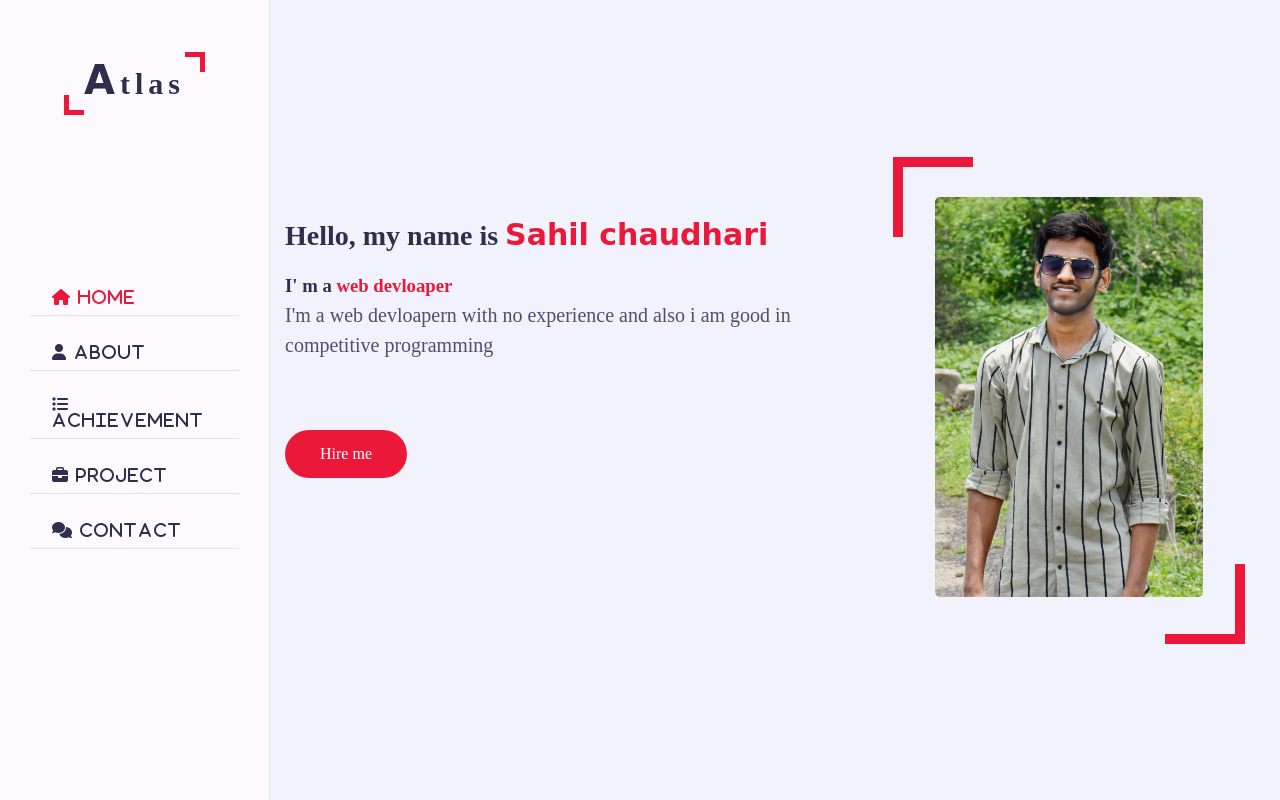
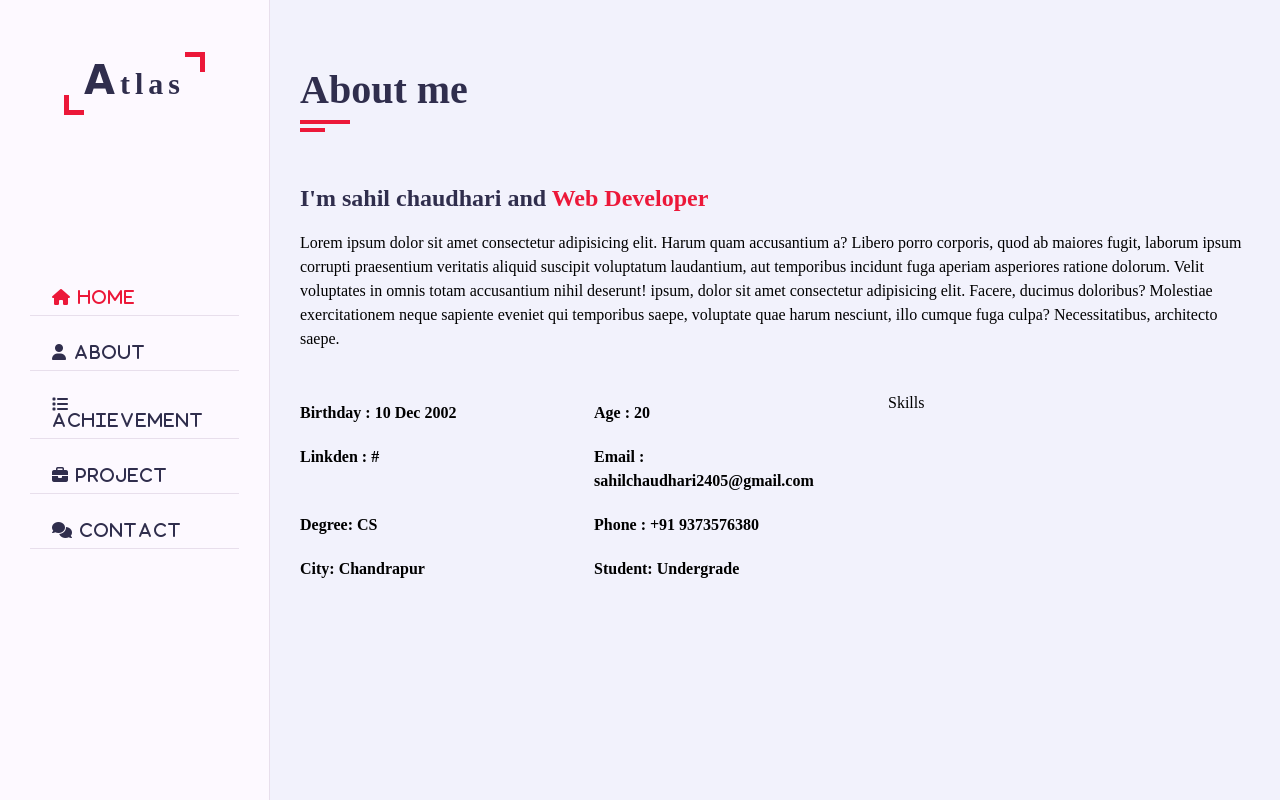
Before and after one commit to sahilchaudhari2405/portfolio, a plain HTML site: page index.html in a window 1280 px wide. Drawn offline with Linux system fonts and the light colour scheme; a web font is replaced by a local one.

Commit message:
adding personal info at about page

```diff
--- a/css/style.css
+++ b/css/style.css
@@ -22,6 +22,9 @@ list-style: none;
     opacity: 1;
 
 }
+.hidden{
+    display: none !important;
+}
 .main-content {
     padding-left: 270px;
 }
@@ -45,6 +48,40 @@ list-style: none;
     max-width:1100px;
     width: 100%;
     margin: auto;
+}
+.section .container{
+    padding-top: 60px;
+    padding-bottom: 70px;
+}
+.section-title{
+    flex: 0 0 100%;
+    max-width:100%;
+    margin-bottom: 60px;
+}
+.section-title h2{
+    font-size: 40px;
+    color: var(--text-black-900);
+    font-weight: 700;
+    position: relative;
+}
+.section-title h2::before{
+    content: '';
+    height: 4px;
+    width: 50px;
+    background-color: var(--skin-color);
+    position: absolute;
+    top:100%;
+    left: 0;
+}
+.section-title h2::after{
+    content: '';
+    height: 4px;
+    width: 25px;
+    background-color: var(--skin-color);
+    position: absolute;
+    top:100%;
+    left: 0;
+    margin-top: 8px;
 }
 .row{
     display: flex;
@@ -252,3 +289,45 @@ h3.my-professiom{
    margin: auto;
    border-radius: 5px;
 }
+/* About*/
+.about .about-content{
+    flex: 0 0 100%;
+    max-width: 100%;
+}
+.about .about-content .about-text{
+    flex: 0 0 100%;
+    max-width: 100%;
+}
+.about .about-content .about-text h3{
+    font-size: 24px;
+    margin-bottom: 15px;
+    font-weight: 700;
+    color:var(--text-black-900);
+}
+.about .about-content .about-text h3 span{
+    color:var(--skin-color);
+}
+.about .about-content .about-text h3 p{
+    font-size: 16px;
+    line-height: 25px;
+    color: var(--text-black-700);
+}
+.about .about-content .personal-info{
+    flex: 0 0 60%;
+    max-width: 60%;
+    margin-top: 40px;
+}
+.about .about-content .personal-info .info-item{
+    flex: 0 0 50%;
+    max-width: 50%;
+}
+.about .about-content .personal-info .info-item p{
+    font-weight: 600;
+    padding: 10px 0;
+    font-size: 16px;
+}
+.about .about-content .skills{
+    flex: 0 0 40%;
+    max-width: 40%;
+    margin-top: 40px;
+}
--- a/index.html
+++ b/index.html
@@ -1,16 +1,20 @@
 <!DOCTYPE html>
 <html lang="en">
   <head>
-    <meta charset="UTF-8">
-    <meta http-equiv="X-UA-Compatible" content="IE=edge">
-    <meta name="viewport" content="width=device-width, initial-scale=1.0">
+    <meta charset="UTF-8" />
+    <meta http-equiv="X-UA-Compatible" content="IE=edge" />
+    <meta name="viewport" content="width=device-width, initial-scale=1.0" />
     <title>Document</title>
-    <link rel="stylesheet" href="css/style.css">
-    <link rel="stylesheet" href="css/skins/color-1.css">
+    <link rel="stylesheet" href="css/style.css" />
+    <link rel="stylesheet" href="css/skins/color-1.css" />
     <script src="js/javascript.js"></script>
-     <link rel="stylesheet" href="https://cdnjs.cloudflare.com/ajax/libs/font-awesome/6.1.1/css/all.min.css">
+    <link
+      rel="stylesheet"
+      href="https://cdnjs.cloudflare.com/ajax/libs/font-awesome/6.1.1/css/all.min.css"
+    />
   </head>
-<body><!--main container start-->
+  <body>
+    <!--main container start-->
     <div class="main-contener">
       <!--aside start-->
       <div class="aside">
@@ -21,37 +25,117 @@
           <span></span>
         </div>
         <ul class="nav">
-                <li><a href="#" class="active"><i class="fa fa-home">  Home</i></a></li>
-                <li><a href="#"><i class="fa fa-user">   About</i></a></li>
-                <li><a href="#"><i class="fa fa-list">   Achievement</i></a></li>
-                <li><a href="#"><i class="fa fa-briefcase">   Project</i></a></li>
-                <li><a href="#"><i class="fa fa-comments">   Contact</i></a></li>
+          <li>
+            <a href="#" class="active"><i class="fa fa-home"> Home</i></a>
+          </li>
+          <li>
+            <a href="#"><i class="fa fa-user"> About</i></a>
+          </li>
+          <li>
+            <a href="#"><i class="fa fa-list"> Achievement</i></a>
+          </li>
+          <li>
+            <a href="#"><i class="fa fa-briefcase"> Project</i></a>
+          </li>
+          <li>
+            <a href="#"><i class="fa fa-comments"> Contact</i></a>
+          </li>
         </ul>
       </div>
       <!--aside end-->
+      <!-- main content start-->
       <div class="main-content">
         <!--home section start-->
-            <section class="home section">
+        <section class="home section hidden">
           <div class="container">
             <div class="row">
               <div class="home-info">
-                            <h3 class="hello">Hello, my name is <span class="name">Sahil chaudhari</span></h3>
-                            <h3 class="my-profession">I' m a <span class="typing">web devloaper</span></h3>
-                            <p>I'm a web devloapern with no experience and also i am good in competitive programming </p>
+                <h3 class="hello">
+                  Hello, my name is <span class="name">Sahil Chaudhari</span>
+                </h3>
+                <h3 class="my-profession">
+                  I' m a <span class="typing">Web Developer</span>
+                </h3>
+                <p>
+                  I'm a web devloapern with no experience and also i am good in
+                  Competitive Programming
+                </p>
                 <a href="#contact" class="btn hire-me">Hire me</a>
               </div>
               <div class="home-img">
-                            <img src="images/sagar.jpeg" alt="">
+                <img src="images/sagar.jpeg" alt="" />
               </div>
             </div>
           </div>
         </section>
         <!--home secton end-->
         <!--about section start-->
-
+        <section class="about section">
+          <div class="container">
+            <div class="row">
+              <div class="section-title padd-15">
+                <h2>About me</h2>
               </div>
             </div>
-
+            <div class="row">
+              <div class="about-content padd-15">
+                <div class="row">
+                  <div class="about-text padd-15">
+                    <h3>I'm sahil chaudhari and <span>Web Developer</span></h3>
+                    <p>
+                      Lorem ipsum dolor sit amet consectetur adipisicing elit.
+                      Harum quam accusantium a? Libero porro corporis, quod ab
+                      maiores fugit, laborum ipsum corrupti praesentium
+                      veritatis aliquid suscipit voluptatum laudantium, aut
+                      temporibus incidunt fuga aperiam asperiores ratione
+                      dolorum. Velit voluptates in omnis totam accusantium nihil
+                      deserunt! ipsum, dolor sit amet consectetur adipisicing
+                      elit. Facere, ducimus doloribus? Molestiae exercitationem
+                      neque sapiente eveniet qui temporibus saepe, voluptate
+                      quae harum nesciunt, illo cumque fuga culpa?
+                      Necessitatibus, architecto saepe.
+                    </p>
+                  </div>
+                </div>
+                <div class="row">
+                    <div class="personal-info padd-15">
+                        <div class="row">
+                            <div class="info-item padd-15">
+                              <p>Birthday : <span>10 Dec 2002</span></p>
+                            </div>
+                            <div class="info-item padd-15">
+                                <p>Age : <span>20</span></p>
+                              </div>
+                              <div class="info-item padd-15">
+                                <p>Linkden : <span>#</span></p>
+                              </div>
+                              <div class="info-item padd-15">
+                                <p>Email : <span>sahilchaudhari2405@gmail.com</span></p>
+                              </div>
+                              <div class="info-item padd-15">
+                                <p>Degree: <span>CS</span></p>
+                              </div>
+                              <div class="info-item padd-15">
+                                <p>Phone : <span>+91 9373576380</span></p>
+                              </div>
+                              <div class="info-item padd-15">
+                                <p>City: <span>Chandrapur</span></p>
+                              </div>
+                              <div class="info-item padd-15">
+                                <p>Student: <span>Undergrade</span></p>
+                              </div>
+                        </div>
+                    </div>
+                    <div class="skills padd-15">Skills</div>
+                </div>
+              </div>
+            </div>
+          </div>
+        </section>
+        <!--about section end-->
+      </div>
+      <!-- main content end-->
+    </div>
     <!--main container end -->
   </body>
 </html>
```
Lines whose indentation alone changed are shown as unchanged.
